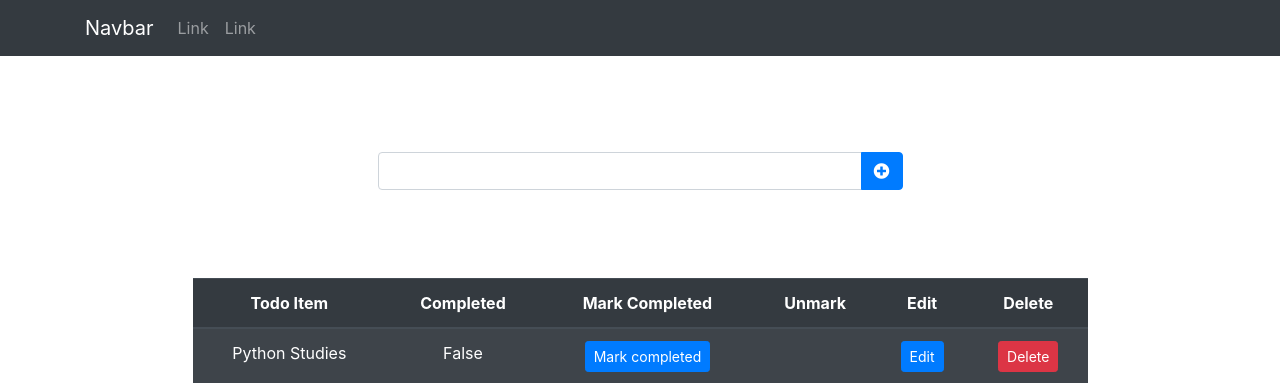
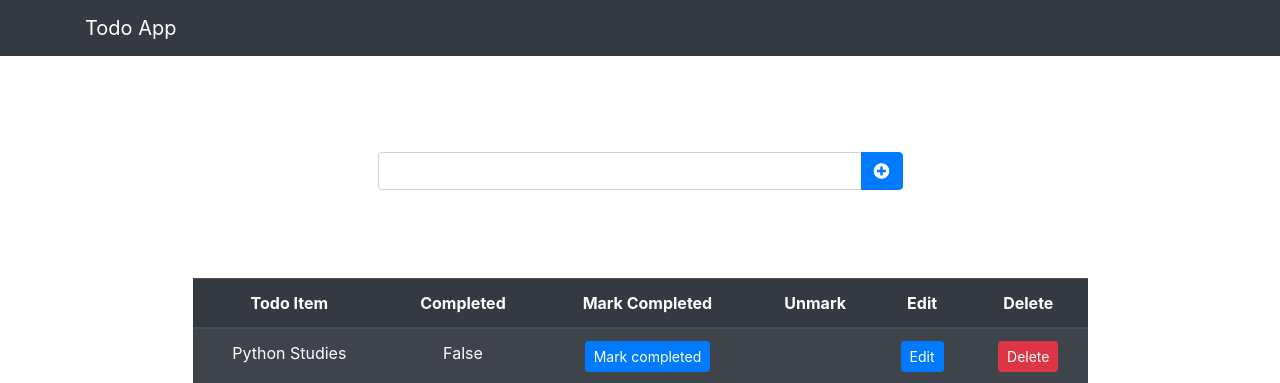
Before and after one commit to refugedesigns/todoApp, a Django app: page / in a window 1280 px wide. Shown: the top 383 px of the page. Run offline with Django 3.2, Linux system fonts and the light colour scheme; data comes from the database, SQL or seed files in the repository; both versions use the stored data as it was after the commit; some libraries are stand-ins or nearby versions.

Commit message:
added django messages

```diff
--- a/todo_app/templates/todo_app/base.html
+++ b/todo_app/templates/todo_app/base.html
@@ -15,23 +15,10 @@
   <body>
     <nav class="navbar navbar-expand-lg navbar-dark bg-dark">
         <div class="container">
-            <a class="navbar-brand" href="{% url 'home' %}">Navbar</a>
+            <a class="navbar-brand" href="{% url 'home' %}">Todo App</a>
             <button class="navbar-toggler" type="button" data-toggle="collapse" data-target="#navbarSupportedContent" aria-controls="navbarSupportedContent" aria-expanded="false" aria-label="Toggle navigation">
             <span class="navbar-toggler-icon"></span>
             </button>
-
-              <div class="collapse navbar-collapse" id="navbarSupportedContent">
-                <div class="d-flex justify-content-end">
-                  <ul class="navbar-nav">
-                      <li class="nav-item">
-                      <a class="nav-link" href="#">Link</a>
-                      </li>
-                      <li class="nav-item">
-                        <a class="nav-link" href="#">Link</a>
-                      </li>
-                  </ul>
-                </div>
-            </div>
         </div>
     </nav>
 
--- a/todo_app/templates/todo_app/index.html
+++ b/todo_app/templates/todo_app/index.html
@@ -17,6 +17,29 @@
         </div>
     </form>
     <br><br><br>
+{% if messages %}
+    {% for message in messages %}
+        {% if messages.error %}
+            <div class="col-sm-6 offset-3">
+                <div class="alert alert-success alert-dismissible fade show" role="alert">
+                    <strong>{{ message }}</strong>
+                    <button type="button" class="close" data-dismiss="alert" aria-label="Close">
+                    <span aria-hidden="true">&times;</span>
+                    </button>
+                </div>
+            </div>
+        {% else %}
+            <div class="col-sm-6 offset-3">
+                <div class="alert alert-success alert-dismissible fade show" role="alert">
+                    <strong>{{ message }}</strong>
+                    <button type="button" class="close" data-dismiss="alert" aria-label="Close">
+                    <span aria-hidden="true">&times;</span>
+                    </button>
+                </div>
+            </div>
+        {% endif %}
+    {% endfor %}
+{% endif %}
     <div class="row col-sm-10 offset-1 d-flex justify-content-center">
         <table class="table table-striped table-dark">
             <thead>
--- a/todo_app/views.py
+++ b/todo_app/views.py
@@ -1,6 +1,7 @@
 from django.shortcuts import render,redirect
 from .models import *
 from .forms import *
+from django.contrib import messages
 
 
 # Create your views here.
@@ -13,6 +14,7 @@ def index(request):
             form.save()
             items = List.objects.all()
             items = List.objects.order_by('-created')
+            messages.success(request, "Todo item added successfully")
             return redirect('/')
     else:
         items = List.objects.all()
@@ -26,6 +28,7 @@ def update_todo(request, pk):
         form = ListForm(request.POST, instance=todo)
         if form.is_valid():
             form.save()
+            messages.success(request, "Todo item updated successfully")
     return redirect('/')
 
 
@@ -33,6 +36,7 @@ def mark_completed(request, pk):
     todo = List.objects.get(id=pk)
     todo.completed = True
     todo.save()
+    messages.success(request, 'Todo item marked completed')
 
     return redirect('/')
 
@@ -40,11 +44,13 @@ def unmark(request, pk):
     todo = List.objects.get(id=pk)
     todo.completed = False
     todo.save()
+    messages.success(request, 'Todo item marked uncompleted')
 
     return redirect('/')
 
 def delete_todo(request, pk):
     todo = List.objects.get(id=pk)
     todo.delete()
+    messages.error(request, 'Todo item deleted')
 
     return redirect('/')
```
Also changed, not shown: db.sqlite3.
